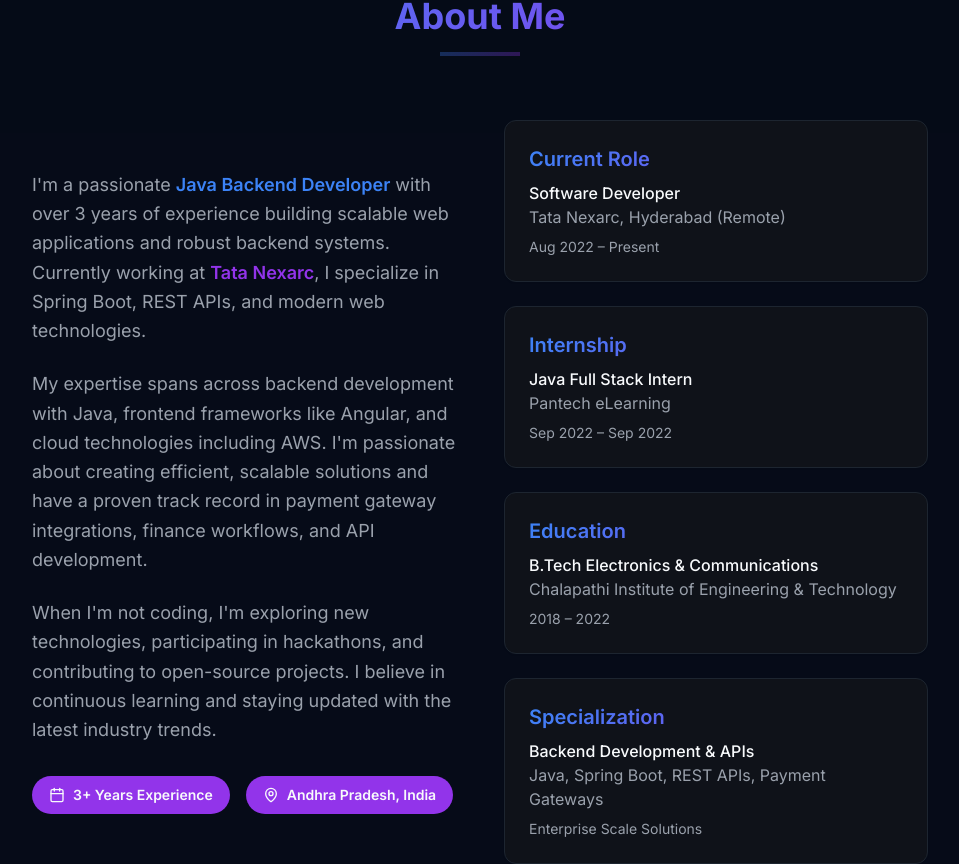
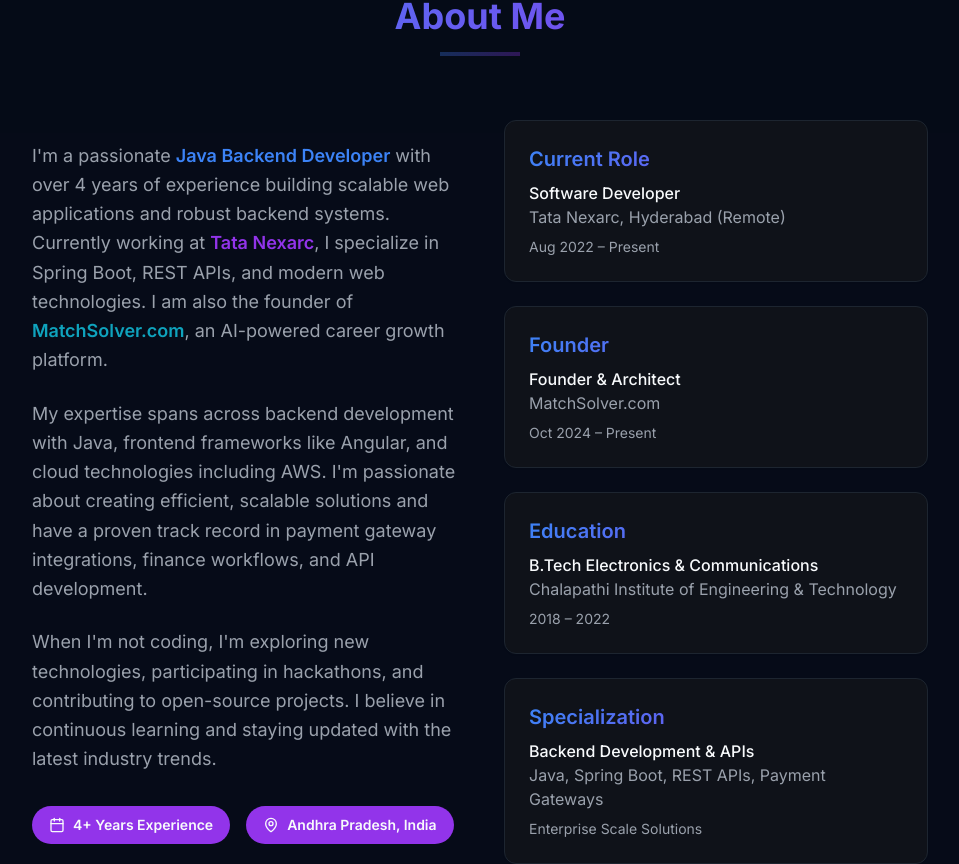
Before and after one commit to mskumar1/my-portfolio, a React (Vite) app: page / in a window 1280 px wide. Shown: the part 884-1748 px from the top of the page, without its empty margins (160-1119 px from the left). Built offline with nearby package versions, Linux system fonts and the light colour scheme.

Commit message:
Update portfolio with 4+ years experience and MatchSolver details

```diff
--- a/src/components/About.tsx
+++ b/src/components/About.tsx
@@ -5,7 +5,7 @@
 const About = () => {
   const achievements = [
     // { icon: Trophy, text: "Hackathon Runner-up 2025" },
-    { icon: Calendar, text: "3+ Years Experience" },
+    { icon: Calendar, text: "4+ Years Experience" },
     { icon: MapPin, text: "Andhra Pradesh, India" },
   ];
 
@@ -26,9 +26,10 @@
             <div className="animate-fade-in-left">
               <p className="text-lg text-muted-foreground leading-relaxed mb-6">
                 I'm a passionate <span className="text-primary font-semibold">Java Backend Developer</span> with
-                over 3 years of experience building scalable web applications and robust backend systems.
+                over 4 years of experience building scalable web applications and robust backend systems.
                 Currently working at <span className="text-secondary font-semibold">Tata Nexarc</span>,
-                I specialize in Spring Boot, REST APIs, and modern web technologies.
+                I specialize in Spring Boot, REST APIs, and modern web technologies. I am also the founder of
+                <span className="text-accent font-semibold"> MatchSolver.com</span>, an AI-powered career growth platform.
               </p>
 
               <p className="text-lg text-muted-foreground leading-relaxed mb-6">
@@ -65,10 +66,10 @@
                 </Card>
 
                 <Card className="p-6 card-hover border-border bg-card">
-                  <h3 className="font-semibold text-xl mb-2 gradient-text">Internship</h3>
-                  <p className="text-foreground font-medium">Java Full Stack Intern</p>
-                  <p className="text-muted-foreground">Pantech eLearning</p>
-                  <p className="text-sm text-muted-foreground mt-2">Sep 2022 – Sep 2022</p>
+                  <h3 className="font-semibold text-xl mb-2 gradient-text">Founder</h3>
+                  <p className="text-foreground font-medium">Founder & Architect</p>
+                  <p className="text-muted-foreground">MatchSolver.com</p>
+                  <p className="text-sm text-muted-foreground mt-2">Oct 2024 – Present</p>
                 </Card>
 
                 <Card className="p-6 card-hover border-border bg-card">
--- a/src/components/Hero.tsx
+++ b/src/components/Hero.tsx
@@ -49,7 +49,7 @@
           {/* Stats */}
           <div className="flex flex-wrap justify-center gap-8 mb-8 animate-fade-in-up delay-400">
             <div className="text-center">
-              <div className="text-2xl font-bold gradient-text">3+</div>
+              <div className="text-2xl font-bold gradient-text">4+</div>
               <div className="text-sm text-muted-foreground">Years Experience</div>
             </div>
             <div className="text-center">
--- a/src/components/Projects.tsx
+++ b/src/components/Projects.tsx
@@ -14,6 +14,16 @@
     //   icon: Zap,
     //   color: "from-blue-500 to-cyan-500"
     // },
+    {
+        title: "MatchSolver.com (Featured)",
+        description: "Founder & Architect of an AI-Powered Career Optimization & Document Management Platform. Integrates resume parsing, cover letter optimizations, ATS match rating, and 50+ PDF/image utilities using high-concurrency thread pools and OCR pipelines.",
+        technologies: ["Java", "Spring Boot", "React.js", "MySQL", "OCR", "LLM Integration", "Redis", "RabbitMQ"],
+        status: "Completed",
+        type: "Personal Product",
+        icon: Brain,
+        color: "from-purple-500 to-indigo-500",
+        timeline: "Oct 2024 – Present"
+    },
     {
         title: "Order Project",
         description: "Developed and enhanced order creation, processing, and tracking workflows using Java, Spring Boot, Js, Html, Css. Optimized RESTful APIs and MySQL queries, improving response time by 25%. Debugged production issues within Agile sprints, ensuring 100% on-time delivery.",
@@ -193,7 +203,7 @@
 
                 {/* Action Buttons */}
                 <div className="flex gap-3">
-                  <a href={project.type === 'Hackathon Project' ? '#' : 'https://www.tatanexarc.com/'}
+                  <a href={project.title.includes('MatchSolver') ? 'https://matchsolver.com' : project.type === 'Hackathon Project' ? '#' : 'https://www.tatanexarc.com/'}
                     target="_blank"
                     rel="noopener noreferrer"
                     className="flex-1">
@@ -205,13 +215,6 @@
                         View Details
                     </Button>
                   </a>
-                  {/* <Button
-                    size="sm"
-                    variant="outline"
-                    className="border-muted-foreground/20 hover:border-primary hover:text-primary transition-colors"
-                  >
-                    <Github className="h-4 w-4" />
-                  </Button> */}
                 </div>
               </Card>
             ))}
```
